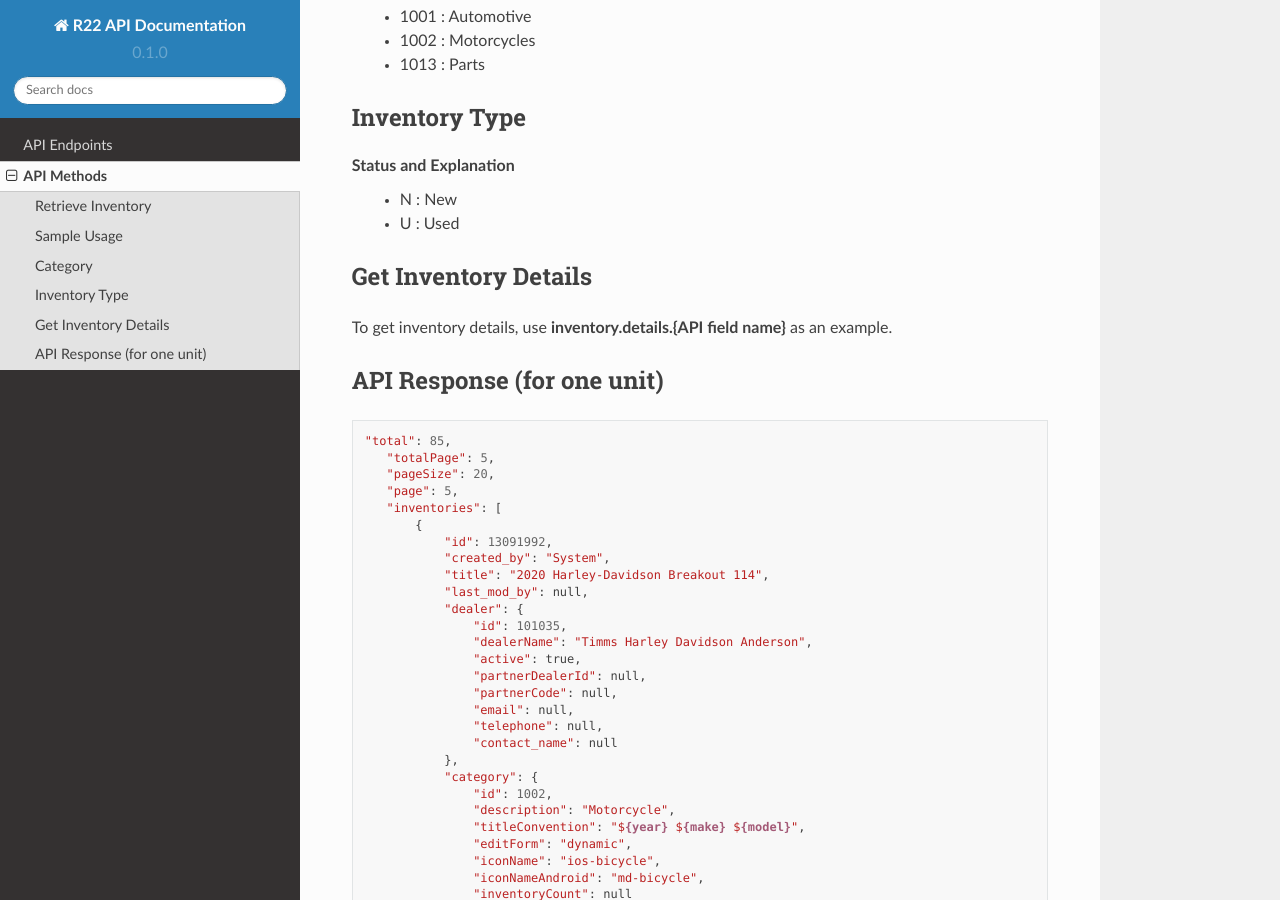
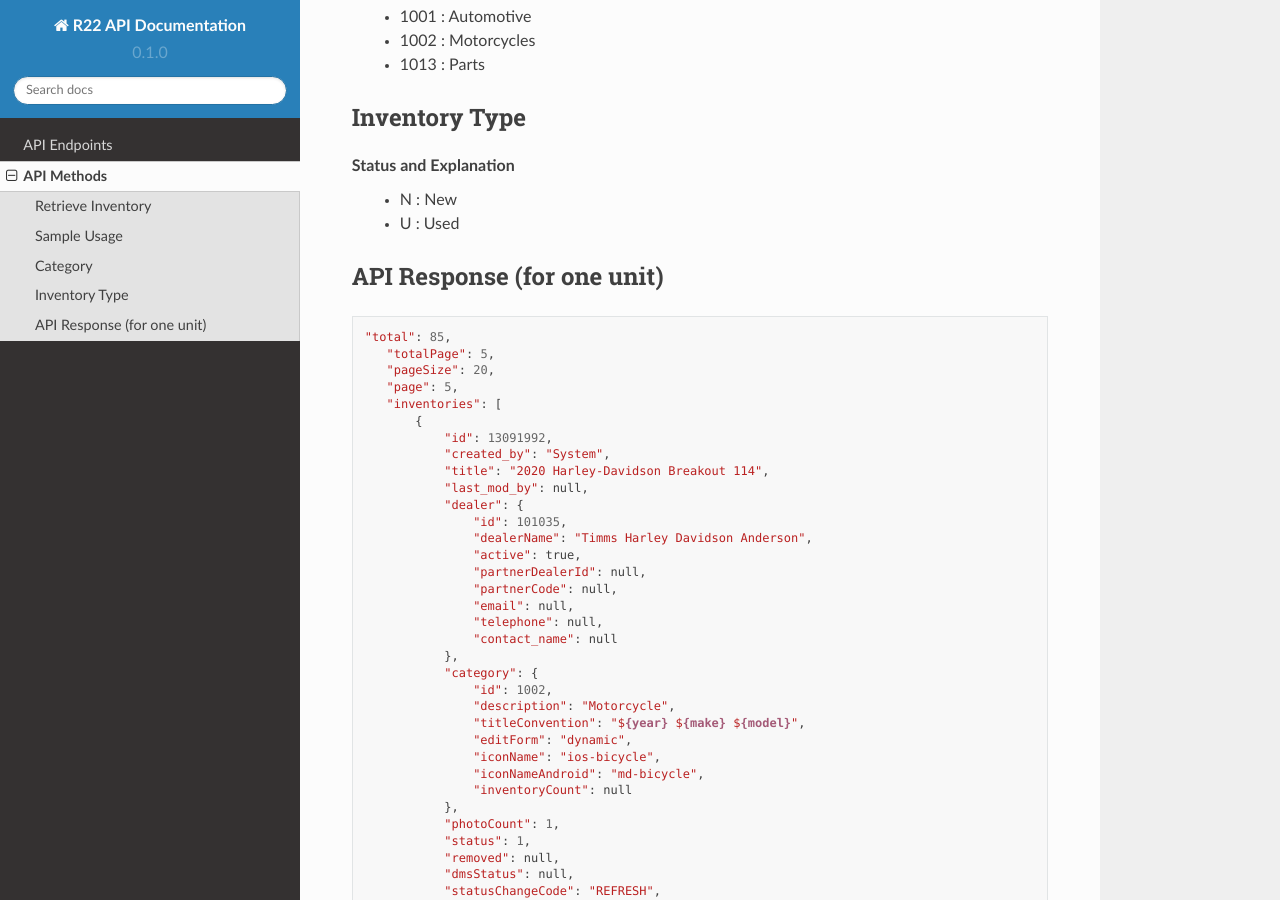
Before and after one commit to r22mik/r22apidocs, a Sphinx documentation site: the page built from docs/methods.rst, in a window 1280 px wide and 900 px high, scrolled down 726 px. Built offline with Sphinx 7.4.7 and the Read the Docs theme 2.0.0, drawn with Linux system fonts in a browser that asks for light colours; pages that are not in the unit, such as notebooks, are missing from menus.

Commit message:
Update methods.rst

```diff
--- a/docs/methods.rst
+++ b/docs/methods.rst
@@ -45,10 +45,6 @@ Inventory Type
 **Status and Explanation**
      - N : New
      - U : Used
-
-Get Inventory Details
-=====================
-To get inventory details, use **inventory.details.{API field name}** as an example.
 
 API Response (for one unit)
 ===========================
```
